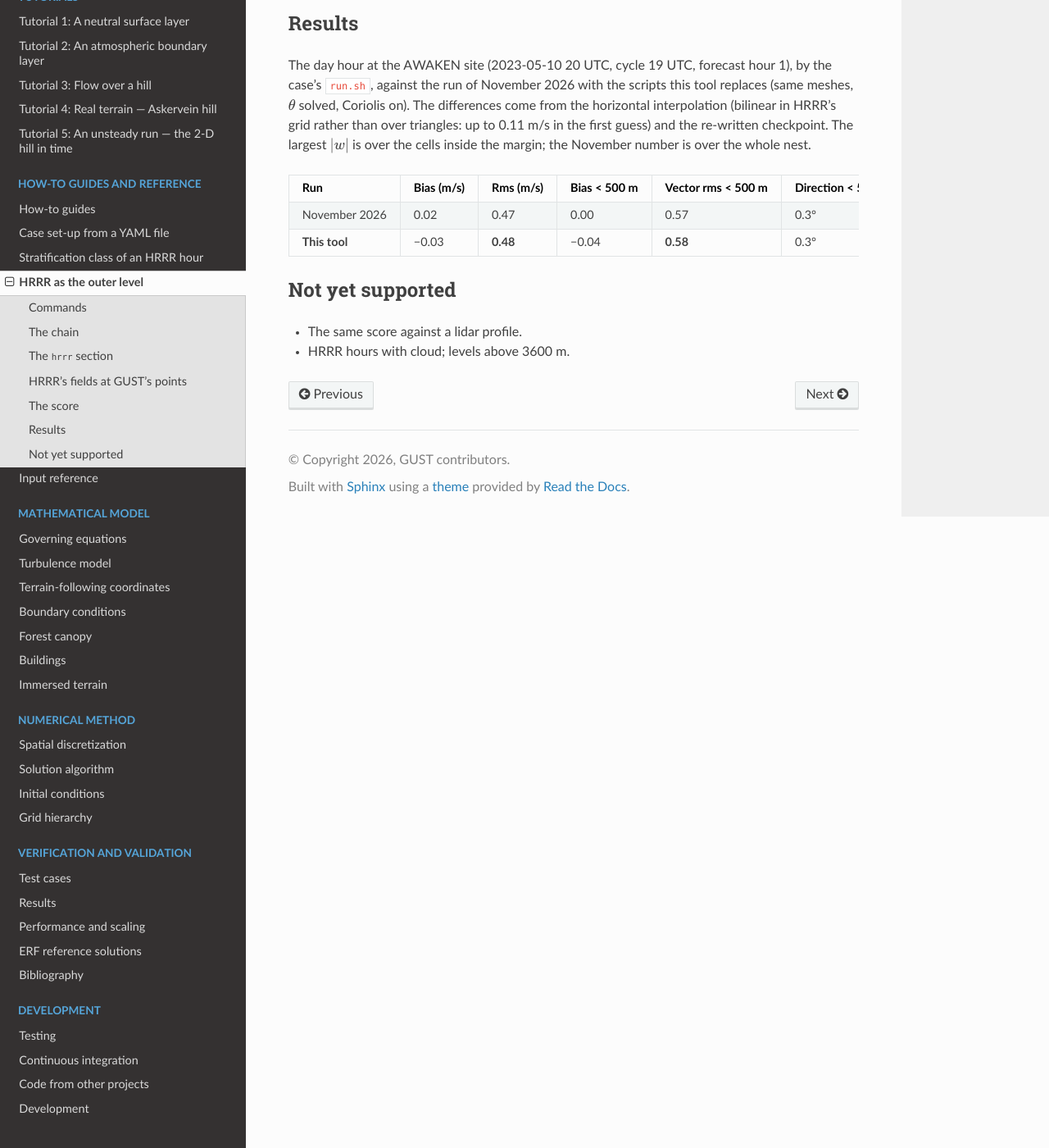
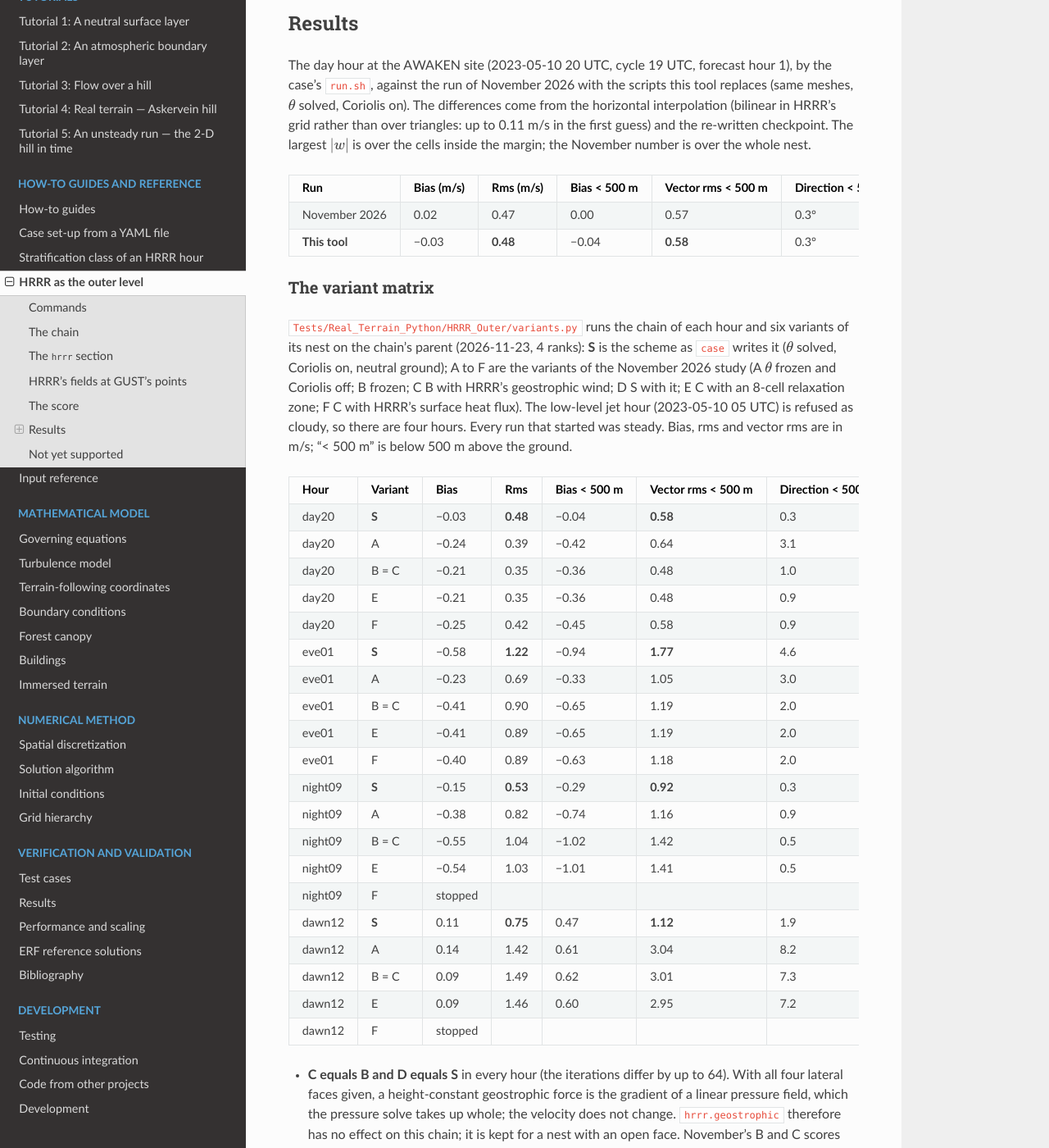
Before and after one commit to erf-model/gust-abl, a Sphinx documentation site: the page built from docs/hrrr_outer.rst, in a window 1280 px wide and 1400 px high, scrolled down 4360 px. Shown: the whole window at 82% size. Built offline with Sphinx 7.4.7 and the Read the Docs theme 3.1.0, drawn with Linux system fonts in a browser that asks for light colours; some of the changed text lies outside the part shown.

Commit message:
The variant matrix of four HRRR hours in the docs and the case README
Four hours (the low-level jet hour is refused as cloudy) and seven
nests each, on 4 ranks. C equals B and D equals S: with all four faces
given, a height-constant geostrophic force is taken up by the pressure.
F stops in the two stable hours, where GUST's surface layer finds no
friction velocity for HRRR's downward heat flux in low-wind columns.

Co-Authored-By: Claude Opus 5.5 <noreply@anthropic.com>

```diff
--- a/docs/hrrr_outer.rst
+++ b/docs/hrrr_outer.rst
@@ -253,8 +253,60 @@ the November number is over the whole nest.
      - 0.17
      - 247, steady
 
+The variant matrix
+~~~~~~~~~~~~~~~~~~
+
+``Tests/Real_Terrain_Python/HRRR_Outer/variants.py`` runs the chain of each hour and six variants of its nest on
+the chain's parent (2026-11-23, 4 ranks): **S** is the scheme as ``case`` writes it (:math:`\theta` solved,
+Coriolis on, neutral ground); A to F are the variants of the November 2026 study (A :math:`\theta` frozen and
+Coriolis off; B frozen; C B with HRRR's geostrophic wind; D S with it; E C with an 8-cell relaxation zone; F C with
+HRRR's surface heat flux). The low-level jet hour (2023-05-10 05 UTC) is refused as cloudy, so there are four
+hours. Every run that started was steady. Bias, rms and vector rms are in m/s; "< 500 m" is below 500 m above the
+ground.
+
+.. csv-table::
+   :header: "Hour", "Variant", "Bias", "Rms", "Bias < 500 m", "Vector rms < 500 m", "Direction < 500 m (°)", "w rms / max", "k ratio", "Iterations"
+
+   "day20", "**S**", "−0.03", "**0.48**", "−0.04", "**0.58**", "0.3", "0.085 / 0.79", "0.17", "247"
+   "day20", "A", "−0.24", "0.39", "−0.42", "0.64", "3.1", "0.043 / 0.43", "0.35", "164"
+   "day20", "B = C", "−0.21", "0.35", "−0.36", "0.48", "1.0", "0.040 / 0.43", "0.35", "178"
+   "day20", "E", "−0.21", "0.35", "−0.36", "0.48", "0.9", "0.041 / 0.43", "0.35", "160"
+   "day20", "F", "−0.25", "0.42", "−0.45", "0.58", "0.9", "0.039 / 0.40", "0.37", "164"
+   "eve01", "**S**", "−0.58", "**1.22**", "−0.94", "**1.77**", "4.6", "0.144 / 0.74", "0.79", "336"
+   "eve01", "A", "−0.23", "0.69", "−0.33", "1.05", "3.0", "0.118 / 0.87", "0.81", "198"
+   "eve01", "B = C", "−0.41", "0.90", "−0.65", "1.19", "2.0", "0.112 / 0.75", "0.78", "222"
+   "eve01", "E", "−0.41", "0.89", "−0.65", "1.19", "2.0", "0.113 / 0.75", "0.78", "220"
+   "eve01", "F", "−0.40", "0.89", "−0.63", "1.18", "2.0", "0.112 / 0.75", "0.77", "221"
+   "night09", "**S**", "−0.15", "**0.53**", "−0.29", "**0.92**", "0.3", "0.075 / 0.66", "1.80", "334"
+   "night09", "A", "−0.38", "0.82", "−0.74", "1.16", "0.9", "0.168 / 1.20", "0.76", "302"
+   "night09", "B = C", "−0.55", "1.04", "−1.02", "1.42", "0.5", "0.189 / 1.48", "0.68", "343"
+   "night09", "E", "−0.54", "1.03", "−1.01", "1.41", "0.5", "0.186 / 1.50", "0.69", "340"
+   "night09", "F", "stopped", "", "", "", "", "", "", ""
+   "dawn12", "**S**", "0.11", "**0.75**", "0.47", "**1.12**", "1.9", "0.097 / 0.62", "2.59", "355"
+   "dawn12", "A", "0.14", "1.42", "0.61", "3.04", "8.2", "0.544 / 3.26", "2.82", "1072"
+   "dawn12", "B = C", "0.09", "1.49", "0.62", "3.01", "7.3", "0.587 / 3.41", "2.98", "1065"
+   "dawn12", "E", "0.09", "1.46", "0.60", "2.95", "7.2", "0.571 / 3.29", "2.89", "1069"
+   "dawn12", "F", "stopped", "", "", "", "", "", "", ""
+
+- **C equals B and D equals S** in every hour (the iterations differ by up to 64). With all four lateral faces
+  given, a height-constant geostrophic force is the gradient of a linear pressure field, which the pressure solve
+  takes up whole; the velocity does not change. ``hrrr.geostrophic`` therefore has no effect on this chain; it is
+  kept for a nest with an open face. November's B and C scores were equal in the same way.
+- **E** (the relaxation zone) moves no speed score by more than 0.06 m/s from C.
+- **F stops at the start in the two stable hours**: with HRRR's downward heat flux (−0.009 and −0.004 K m/s),
+  GUST's surface layer finds no finite friction velocity in some low-wind columns and aborts. November's night F
+  run stopped the same way.
+- **S** has the lowest rms in the night and dawn hours and the highest in the day and evening hours. With :math:`\theta` frozen
+  the dawn hour needs about 1070 iterations and puts 3 m/s of vector rms below 500 m; with :math:`\theta` solved
+  it needs 355 and 1.12 m/s.
+
+November's nests of the day and night hours, scored by this tool against the same crops (the other hours' November
+plotfiles are not kept), differ from this matrix by up to 0.04 m/s in rms (day B 0.32 against 0.35, day F 0.38
+against 0.42, which also has the virtual heat flux, night D 0.51 against 0.53).
+
 Not yet supported
 -----------------
 
 - The same score against a lidar profile.
 - HRRR hours with cloud; levels above 3600 m.
+- HRRR's surface heat flux in a stable hour (variant F; see above).
```
Also changed, not shown: 1 other file.
